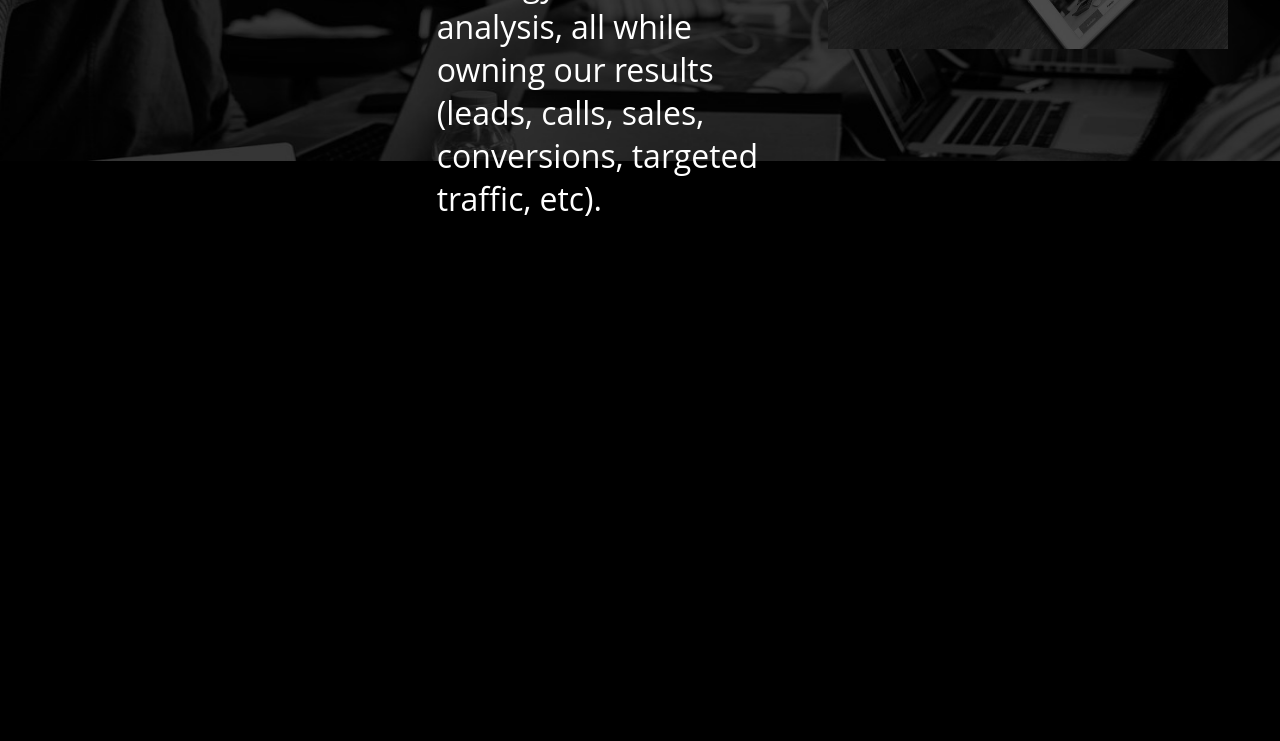
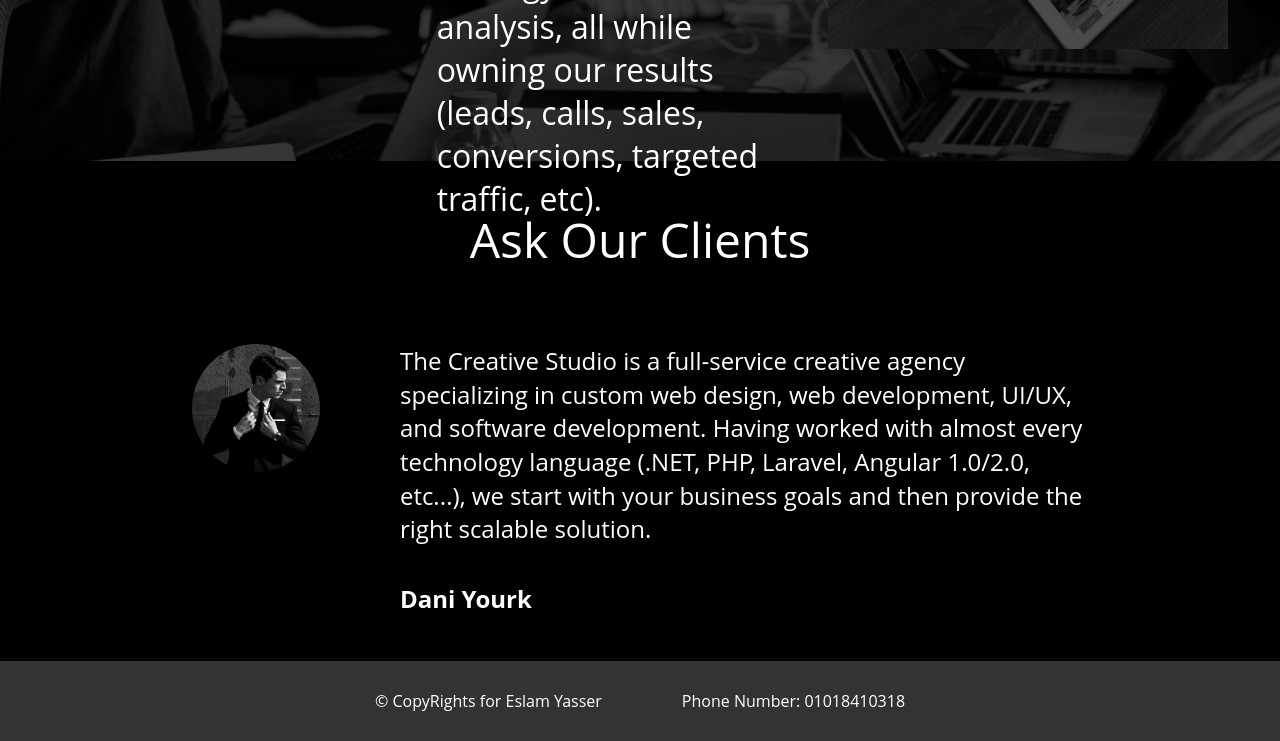
Before and after one commit to ESLAMYASSER-1/market_website, a plain HTML site: page pages/index.html in a window 1280 px wide. Shown: the part 3975-4716 px from the top of the page. Before the commit the page ends 4195 px from the top, so only its background shows below. Drawn offline with Linux system fonts and the light colour scheme.

Commit message:
13/8 2:34PM 'finish'

```diff
--- a/js/main.js
+++ b/js/main.js
@@ -0,0 +1,23 @@
+var index = 0;
+var slides = document.querySelectorAll(".sec-8_slide")
+var slidescontainer = document.querySelector("#sec-8")
+
+slides = Array.from(slides)
+
+function showslides(n){
+    if (index >(slides.length-1)){
+        index=0;
+    }
+    if (index <0){
+        index=slides.length-1;
+    }
+    slides.forEach(el => {
+        el.style.display = "none";
+    });
+
+    slides[index].style.display = "flex"
+    index++
+    console.log(index)
+}
+
+setInterval(showslides,3000)
--- a/pages/index.html
+++ b/pages/index.html
@@ -7,6 +7,7 @@
     <title>Web Development Studio</title>
     <link rel="stylesheet" href="../style/style.css">
     <link href="//fonts.googleapis.com/css?family=Roboto|Open+Sans:200,300,400,700,800,900&amp;subset=latin" rel="preload" as="font">
+    <script src="../js/main.js" defer></script>
 </head>
 <body>
     <section id="sec-1">
@@ -182,6 +183,58 @@
     <!-- ######################################################### -->
     <section id="sec-8">
 
+        <div>
+            <div class="sec-8_slide one">
+                <div class="sec-8_slide_title">
+                    <p>Ask Our Clients</p>
+                </div>
+
+                <div class="sec-8_content">
+                    <div class="sec-8_img">
+                        <img src="../res/imgs/sec-8_1.jpeg" alt="">
+                    </div>
+                    <div >
+                        <p>
+                            The Creative Studio is a full-service creative agency specializing in custom web design, web development, UI/UX, and software development. Having worked with almost every technology language (.NET, PHP, Laravel, Angular 1.0/2.0, etc...), we start with your business goals and then provide the right scalable solution.
+                        </p>
+                        <h1>
+                            Dani Yourk
+                        </h1>
+                    </div>
+                </div>
+            </div>
+
+            <div class="sec-8_slide two">
+                <div class="sec-8_slide_title">
+                    <p>Ask Our Clients</p>
+                </div>
+
+                <div class="sec-8_content">
+                    <div class="sec-8_img">
+                        <img src="../res/imgs/sec-8_2.png" alt="">
+                    </div>
+                    <div >
+                        <p>
+                            Our range of services include full branding, SEO, PPC, Explainer Videos, and Inbound Marketing.
+Our clients range from entrepreneurs to Fortune 100 companies in a wide range of industries. Our team has over 15+ years of experience in their areas of expertise.
+                        </p>
+                        <h1>
+                            Mark Johnson
+                        </h1>
+                    </div>
+                </div>
+            </div>
+        </div>
+
+    </section>
+    <!-- ######################################################### -->
+    <section id="sec-9">
+        <p>
+            &copy; CopyRights for Eslam Yasser
+        </p>
+        <p>
+            Phone Number: 01018410318
+        </p>
     </section>
 </body>
 </html>
--- a/style/style.css
+++ b/style/style.css
@@ -262,6 +262,60 @@ body{
 
 
 
+#sec-8{
+    height: 500px;
+    display: flex;
+    justify-content: center;
+    align-items: center;
+}
+
+#sec-8 .sec-8_slide{
+    display: flex;
+    flex-direction: column;
+    justify-content: center;
+    align-items: center;
+}
+
+#sec-8 .sec-8_img img{
+    width: 8em;
+    height: 8em;
+    border-radius: 50%;
+}
+
+#sec-8 .sec-8_content{
+    width: 70%;
+    display: flex;
+    justify-content: space-evenly;
+    /* align-items: center; */
+    gap: 5em;
+}
+#sec-8 .sec-8_content p{
+    font-size: 1.5em;
+    line-height: 1.4em;
+    margin-bottom: 1.5em;
+}
+
+.sec-8_slide .sec-8_slide_title p{
+    font-size: 3em;
+    margin-bottom: 1.5em;
+}
+#sec-8 .two{
+    display: none;
+}
+
+#sec-9{
+    height: 5em;
+    background-color: #333333;
+    display: flex;
+    gap: 5em;
+    justify-content: center;
+    align-items: center;
+    font-size: 1em;
+}
+
+
+
+
 
 
 
```
Also changed, not shown: res/imgs/sec-8_1.jpeg (added), res/imgs/sec-8_2.png (added).
